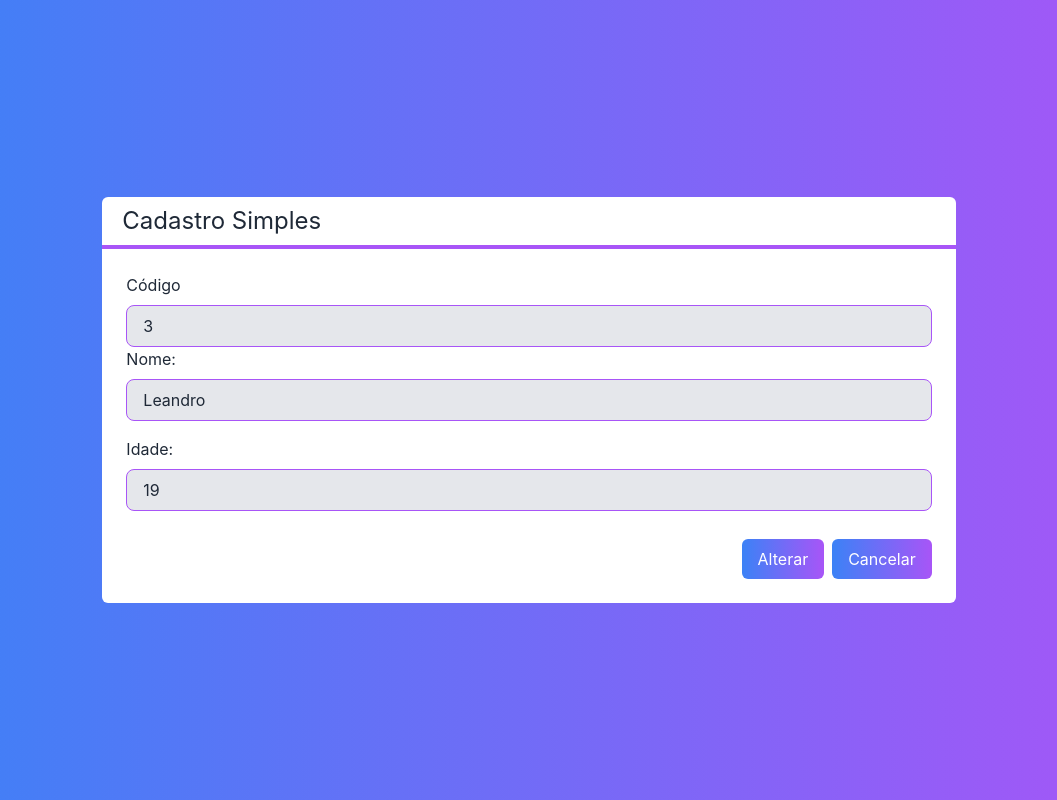
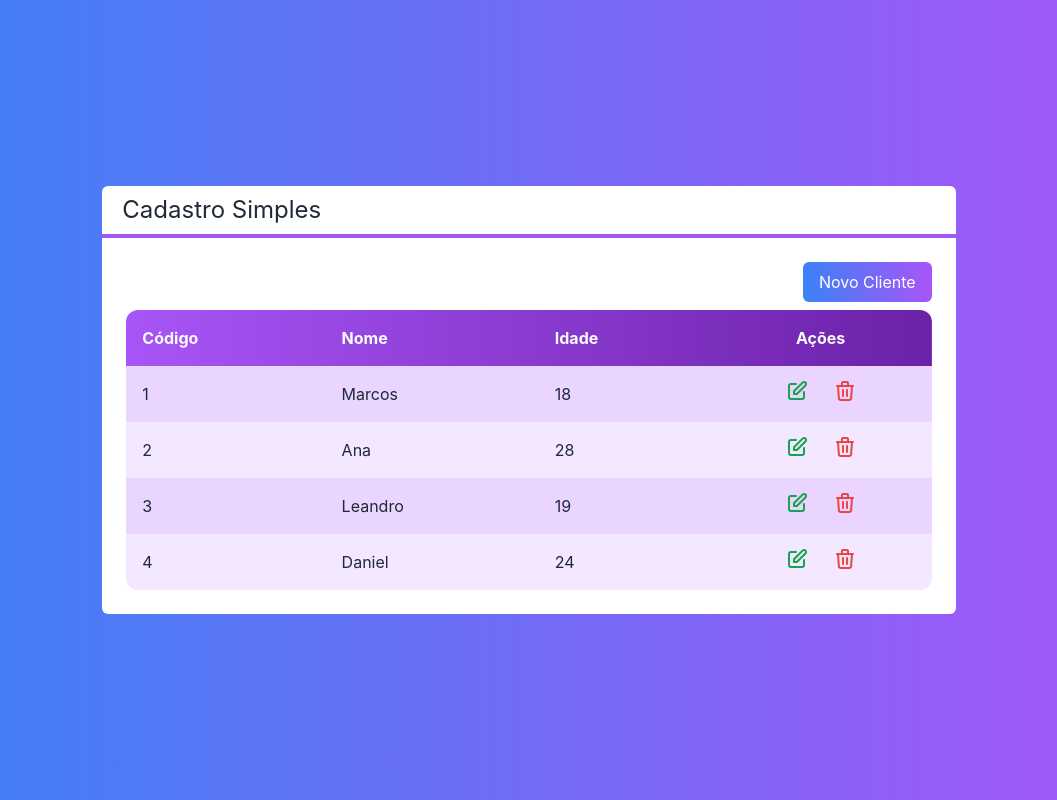
Before and after one commit to eversonps/crud-next, a Next.js app: page / in a window 1280 px wide. Shown: the whole page, without its empty margins (111-1168 px from the left). Built offline with nearby package versions, Linux system fonts and the light colour scheme.

Commit message:
integrando tabela e formulário

```diff
--- a/src/components/Botao.tsx
+++ b/src/components/Botao.tsx
@@ -2,13 +2,14 @@ interface BotaoProps{
     children: any
     cor?: "green" | "blue" | "gray"
     className?: string
+    onClick?: () => void
 }
 
 export default function Botao(props: BotaoProps){
     const cor = props.cor ?? 'gray'
     console.log(cor)
     return (
-        <button className={`bg-gradient-to-r from-${cor}-400 to-${cor}-700 text-white px-4 py-2 rounded-md ${props.className}`}>
+        <button onClick={props.onClick} className={`bg-gradient-to-r from-${cor}-400 to-${cor}-700 text-white px-4 py-2 rounded-md ${props.className}`}>
             {props.children}
         </button>
     )
--- a/src/components/Formulario.tsx
+++ b/src/components/Formulario.tsx
@@ -5,6 +5,8 @@ import Botao from "./Botao"
 
 interface FormularioProps{
     cliente: Cliente
+    clienteMudou?: (cliente: Cliente) => void
+    cancelado?: () => void
 }
 
 export default function Formulario(props: FormularioProps){
@@ -22,11 +24,11 @@ export default function Formulario(props: FormularioProps){
             <Entrada texto="Idade:" valor={idade} tipo="number" valorMudou={setIdade}></Entrada>
 
             <div className="flex justify-end mt-7">
-                <Botao cor="blue" className="mr-2">
+                <Botao cor="blue" className="mr-2" onClick={() => props.clienteMudou?.(new Cliente(nome, +idade, id))}>
                     {id ? "Alterar" : "Salvar"}
                 </Botao>
 
-                <Botao cor="gray">
+                <Botao cor="gray" onClick={props.cancelado}>
                     Cancelar
                 </Botao>
             </div>
--- a/src/pages/index.tsx
+++ b/src/pages/index.tsx
@@ -3,8 +3,12 @@ import Tabela from "../components/Tabela"
 import Cliente from "../core/Cliente"
 import Botao from "../components/Botao"
 import Formulario from "../components/Formulario"
+import { useState } from "react"
 
 export default function Home() {
+  const [visivel, setVisivel] = useState<"tabela" | "formulario">("tabela")
+  const [cliente, setCliente] = useState<Cliente>(Cliente.vazio())
+
   const clientes = [
     new Cliente("Marcos", 18, "1"),
     new Cliente("Ana", 28, "2"),
@@ -13,26 +17,38 @@ export default function Home() {
   ]
 
   function clienteSelecionado(cliente: Cliente){
-    console.log(cliente.nome)
+    setCliente(cliente)
+    setVisivel("formulario")
+  }
+
+  function novoCliente(){
+    setCliente(Cliente.vazio())
+    setVisivel("formulario")
   }
 
   function clienteExcluido(cliente: Cliente){
     console.log(cliente.nome + " excluído(a)")
   }
 
+  function salvarCliente(cliente: Cliente){
+    console.log(cliente)
+    setVisivel("tabela")
+  }
+
   return (
     <div className="flex justify-center items-center h-screen bg-gradient-to-r from-blue-500 to-purple-500 text-white">
-      { /* <Layout titulo="Cadastro Simples" >
-        <div className="flex justify-end">
-          <Botao cor="green" className="mb-2">Novo Cliente</Botao>
-        </div>
-        <Tabela clientes={clientes} clienteSelecionado={clienteSelecionado} clienteExcluido={clienteExcluido}></Tabela>
-      </Layout> */}
-
       <Layout titulo="Cadastro Simples">
-        <Formulario cliente={clientes[2]}></Formulario>
+        {visivel === "tabela" ? (
+          <>
+            <div className="flex justify-end">
+              <Botao cor="green" className="mb-2" onClick={novoCliente}>Novo Cliente</Botao>
+            </div>
+            <Tabela clientes={clientes} clienteSelecionado={clienteSelecionado} clienteExcluido={clienteExcluido}></Tabela>
+          </>
+        ) : (
+          <Formulario cliente={cliente} cancelado={()=> setVisivel("tabela")} clienteMudou={salvarCliente}></Formulario>
+        )}
       </Layout>
-
     </div>
   )
 }
```
